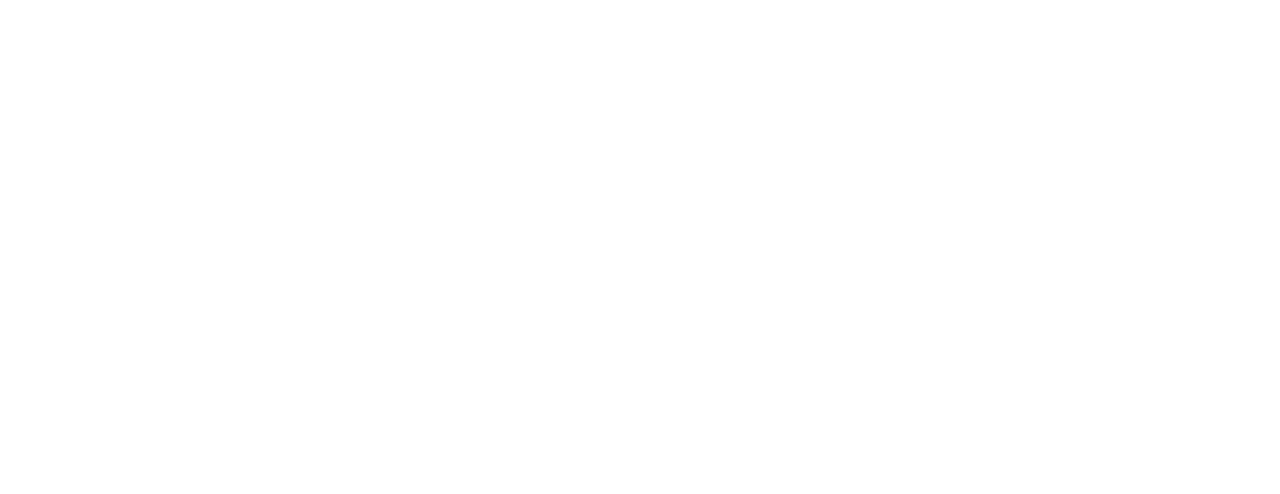
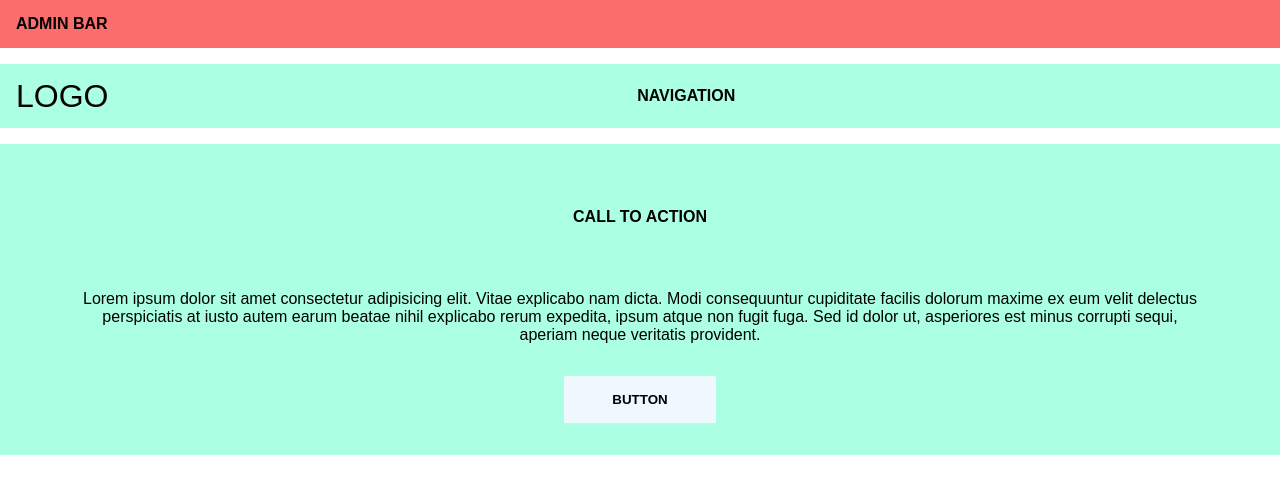
Before and after one commit to marcocrupi/layout_exenia_exercise_develhope, a plain HTML site: page index.html in a window 1280 px wide. Drawn offline with Linux system fonts and the light colour scheme.

Commit message:
marco crupi section

```diff
--- a/index.html
+++ b/index.html
@@ -1,12 +1,48 @@
 <!DOCTYPE html>
 <html lang="en">
+
 <head>
-    <meta charset="UTF-8">
-    <meta http-equiv="X-UA-Compatible" content="IE=edge">
-    <meta name="viewport" content="width=device-width, initial-scale=1.0">
+    <meta charset="UTF-8" />
+    <meta http-equiv="X-UA-Compatible" content="IE=edge" />
+    <meta name="viewport" content="width=device-width, initial-scale=1.0" />
     <title>Document</title>
+    <link rel="stylesheet" href="./style.css">
 </head>
+
 <body>
+    <header>
+        <div class="adminBar">
+            <span>Admin Bar</span>
+        </div>
+        <nav>
+            <div>
+                <span class="logo">LOGO</span>
+            </div>
 
+            <div class="navigation">
+                <span>NAVIGATION</span>
+            </div>
+
+            <div></div>
+        </nav>
+    </header>
+
+    <main>
+        <section>
+
+                <span>CALL TO ACTION</span>
+                <p>
+                    Lorem ipsum dolor sit amet consectetur adipisicing elit. Vitae
+                    explicabo nam dicta. Modi consequuntur cupiditate facilis dolorum
+                    maxime ex eum velit delectus perspiciatis at iusto autem earum
+                    beatae nihil explicabo rerum expedita, ipsum atque non fugit fuga.
+                    Sed id dolor ut, asperiores est minus corrupti sequi, aperiam neque
+                    veritatis provident.
+                </p>
+                <button>BUTTON</button>
+
+        </section>
+    </main>
 </body>
+
 </html>
--- a/style.css
+++ b/style.css
@@ -0,0 +1,71 @@
+* {
+    font-family: Arial, Helvetica, sans-serif;
+    margin: 0;
+    padding: 0;
+    border: 0;
+    text-decoration: none;
+    box-sizing: border-box;
+}
+
+header {
+    display: flex;
+    flex-direction: column;
+}
+
+.adminBar {
+    background-color: rgb(250, 110, 110);
+    display: flex;
+    justify-content: flex-start;
+    align-items: center;
+    height: 3rem;
+}
+
+.adminBar span {
+    padding: 1rem;
+    text-transform: uppercase;
+    font-weight: bold;
+}
+
+nav {
+    background-color: rgb(171, 255, 227);
+    display: flex;
+    justify-content: space-between;
+    align-items: center;
+    height: 4rem;
+    margin: 1rem 0;
+}
+
+nav div {
+    padding: 1rem;
+    font-weight: bold;
+}
+
+nav .logo {
+    font-size: 2rem;
+    font-weight: normal;
+}
+
+section {
+    background-color: rgb(171, 255, 227);
+    display: flex;
+    flex-direction: column;
+    align-items: center;
+    max-resolution: ;
+}
+
+section span {
+    margin: 4rem 0;
+    font-weight: bold;
+}
+
+section p {
+    text-align: center;
+    margin: 0 5rem;
+}
+
+section button {
+    margin: 2rem 0;
+    background-color: aliceblue;
+    padding: 1rem 3rem;
+    font-weight: bold;
+}
```
